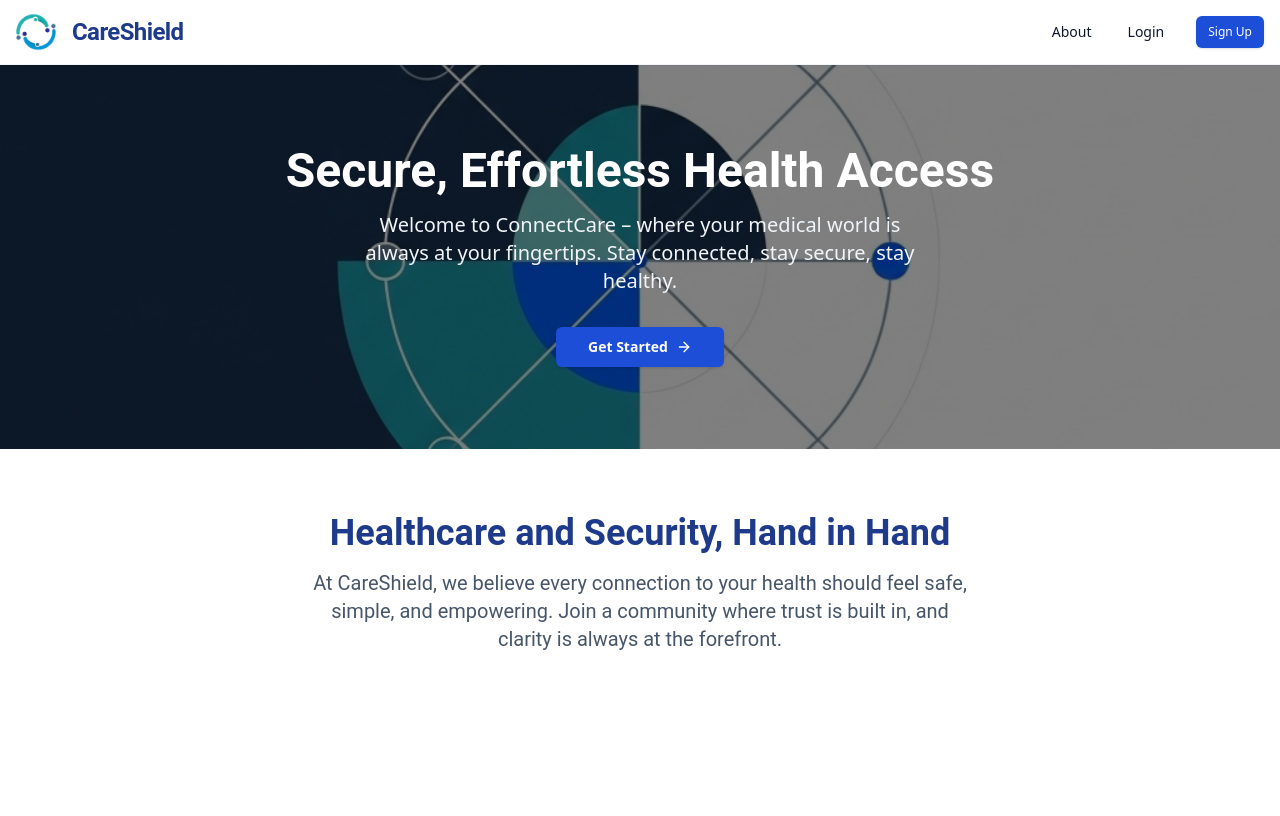
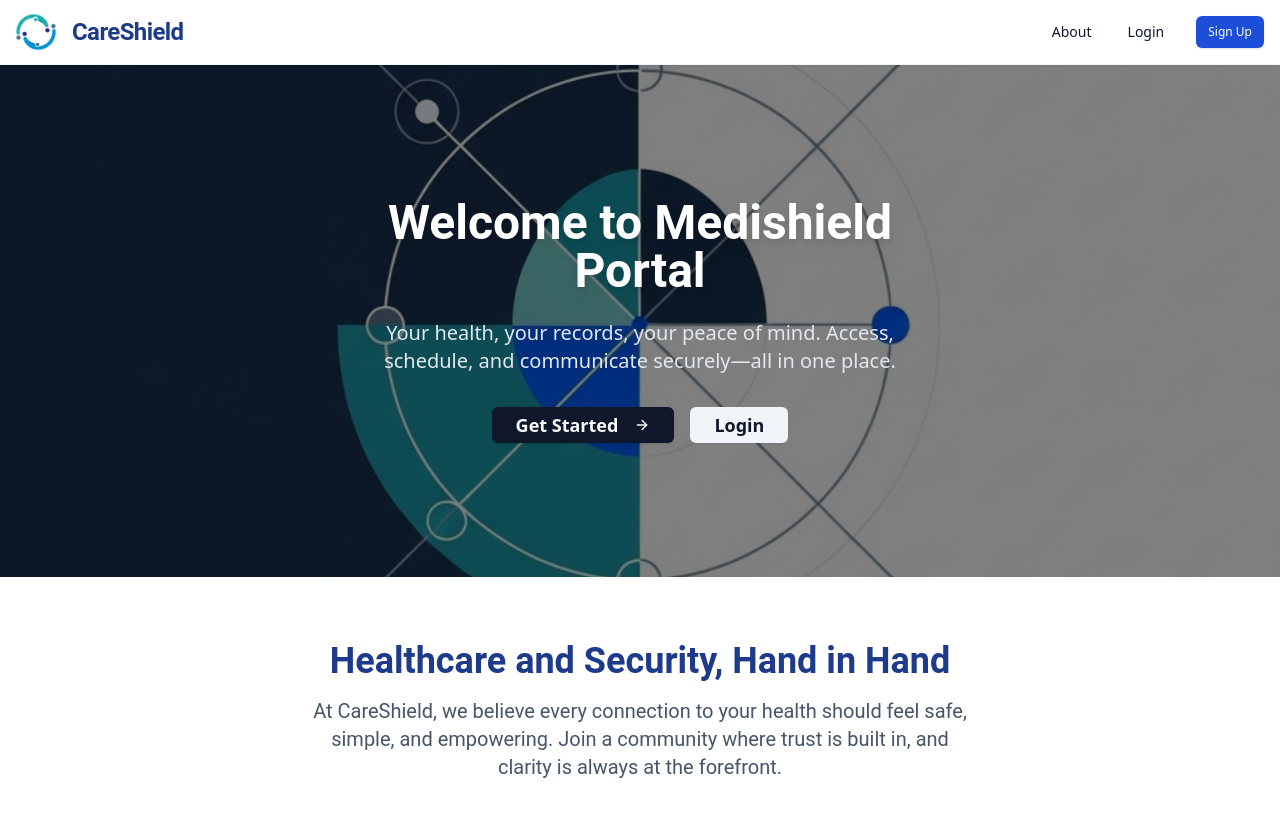
Before and after one commit to Collin-Test-Quome-Org/create-a-comprehensive-hipaa-compliant-patient-por-00ec075e-c3cbda37, a React (Vite) app in the folder frontend/: page / in a window 1280 px wide. Shown: the top 816 px of the page. Built offline with nearby package versions, Linux system fonts and the light colour scheme.

Commit message:
Add Hero, DashboardCard, RecentMessages and HomePage with brand UX and mock data.

```diff
--- /dev/null
+++ b/frontend/src/components/DashboardCard.tsx
@@ -0,0 +1,26 @@
+import { motion } from 'framer-motion'
+import { Card, CardHeader, CardTitle, CardContent } from '@/components/ui/card'
+import { cn } from '@/lib/utils'
+
+export function DashboardCard({ icon, title, count, description, className }: {
+  icon: React.ReactNode,
+  title: string,
+  count?: number | string,
+  description: string,
+  className?: string
+}) {
+  return (
+    <motion.div initial={{ opacity: 0, y: 30 }} animate={{ opacity: 1, y: 0 }} transition={{ duration: 0.4 }}>
+      <Card className={cn("shadow-lg border-primary/20 transition-transform hover:scale-[1.03]", className)}>
+        <CardHeader className="flex flex-row items-center gap-4 pb-2">
+          <div className="bg-primary/10 rounded-lg p-3 text-primary">{icon}</div>
+          <CardTitle className="text-2xl font-bold tracking-tight">{title}</CardTitle>
+        </CardHeader>
+        <CardContent className="pt-1">
+          {count !== undefined && <div className="text-4xl font-bold mb-1">{count}</div>}
+          <div className="text-slate-600 text-base">{description}</div>
+        </CardContent>
+      </Card>
+    </motion.div>
+  )
+}
--- a/frontend/src/components/Hero.tsx
+++ b/frontend/src/components/Hero.tsx
@@ -1,47 +1,47 @@
-import { motion } from 'framer-motion';
-import { Button } from '@/components/ui/button';
-import { ArrowRight } from 'lucide-react';
-import { Link } from 'react-router-dom';
+import { motion } from 'framer-motion'
+import { Button } from '@/components/ui/button'
+import { ArrowRight } from 'lucide-react'
+import { Link } from 'react-router-dom'
 
 export function Hero() {
   return (
-    <motion.section
-      className="relative w-full bg-cover bg-center h-96"
-      style={{ backgroundImage: `url('/branding/assets/hero-0.png')` }}
-      initial={{ opacity: 0, y: 30 }}
-      animate={{ opacity: 1, y: 0 }}
-      transition={{ duration: 0.8 }}
-    >
-      <div className="absolute inset-0 bg-black bg-opacity-50 flex flex-col items-center justify-center text-center px-4">
+    <section className="relative w-full h-[32rem] flex items-center justify-center bg-cover bg-center" style={{ backgroundImage: "url('/branding/assets/hero-0.png')" }}>
+      <div className="absolute inset-0 bg-black/50 z-0" />
+      <div className="relative z-10 flex flex-col items-center justify-center text-center max-w-xl mx-auto px-4">
         <motion.h1
-          className="text-4xl md:text-5xl font-bold text-white mb-4 font-['Roboto']"
           initial={{ opacity: 0, y: 40 }}
           animate={{ opacity: 1, y: 0 }}
-          transition={{ delay: 0.4, duration: 0.7 }}
+          transition={{ duration: 0.8 }}
+          className="font-['Roboto'] font-bold text-4xl md:text-5xl text-white mb-6 drop-shadow-lg"
         >
-          Secure, Effortless Health Access
+          Welcome to Medishield Portal
         </motion.h1>
         <motion.p
-          className="text-lg md:text-xl text-slate-100 mb-8 max-w-xl mx-auto"
-          initial={{ opacity: 0, y: 40 }}
+          initial={{ opacity: 0, y: 20 }}
           animate={{ opacity: 1, y: 0 }}
-          transition={{ delay: 0.8, duration: 0.7 }}
+          transition={{ delay: 0.3, duration: 0.7 }}
+          className="text-lg md:text-xl text-slate-200 mb-8"
         >
-          Welcome to ConnectCare – where your medical world is always at your fingertips. Stay connected, stay secure, stay healthy.
+          Your health, your records, your peace of mind. Access, schedule, and communicate securely—all in one place.
         </motion.p>
         <motion.div
-          initial={{ opacity: 0, y: 20 }}
-          animate={{ opacity: 1, y: 0 }}
-          transition={{ delay: 1.1, duration: 0.6 }}
+          initial={{ opacity: 0, scale: 0.95 }}
+          animate={{ opacity: 1, scale: 1 }}
+          transition={{ delay: 0.6, duration: 0.6 }}
+          className="flex gap-4"
         >
-          <Button asChild id="cta-get-started" size="lg" className="bg-blue-700 hover:bg-blue-800 text-white font-bold">
-            <Link to="/signup" className="flex items-center gap-2">
-              Get Started
-              <ArrowRight size={20} />
+          <Button asChild id="cta-get-started" className="text-lg px-6 py-3 font-semibold bg-primary hover:bg-primary/90">
+            <Link to="/signup">
+              Get Started <ArrowRight className="ml-2 w-5 h-5" />
+            </Link>
+          </Button>
+          <Button asChild id="cta-login" variant="secondary" className="text-lg px-6 py-3 font-semibold">
+            <Link to="/login">
+              Login
             </Link>
           </Button>
         </motion.div>
       </div>
-    </motion.section>
-  );
+    </section>
+  )
 }
--- /dev/null
+++ b/frontend/src/components/RecentMessages.tsx
@@ -0,0 +1,42 @@
+import { Card, CardHeader, CardContent } from '@/components/ui/card'
+import { MessageSquare } from 'lucide-react'
+
+const mockMessages = [
+  {
+    sender: 'Dr. A. Taylor',
+    message: 'Your lab results are now available. Please review them at your convenience.',
+    date: '2024-06-05',
+  },
+  {
+    sender: 'Clinic Reception',
+    message: 'Reminder: Your upcoming appointment is on June 10 at 10:30 AM.',
+    date: '2024-06-02',
+  },
+  {
+    sender: 'Pharmacy',
+    message: 'Your prescription refill is ready for pickup.',
+    date: '2024-05-30',
+  },
+]
+
+export function RecentMessages() {
+  return (
+    <Card className="shadow-md h-full">
+      <CardHeader className="flex flex-row items-center gap-2 pb-2">
+        <MessageSquare className="text-primary" />
+        <span className="font-semibold text-lg">Recent Messages</span>
+      </CardHeader>
+      <CardContent>
+        <ul className="divide-y divide-slate-200">
+          {mockMessages.map((msg, idx) => (
+            <li key={idx} className="py-2">
+              <div className="text-slate-800 font-medium">{msg.sender}</div>
+              <div className="text-slate-600 text-sm">{msg.message}</div>
+              <div className="text-slate-400 text-xs mt-1">{msg.date}</div>
+            </li>
+          ))}
+        </ul>
+      </CardContent>
+    </Card>
+  )
+}
--- a/frontend/src/pages/HomePage.tsx
+++ b/frontend/src/pages/HomePage.tsx
@@ -1,19 +1,55 @@
-import { Hero } from '@/components/Hero';
-import { FeatureGrid } from '@/components/FeatureGrid';
-import { Footer } from '@/components/Footer';
+import { Hero } from '@/components/Hero'
+import { DashboardCard } from '@/components/DashboardCard'
+import { RecentMessages } from '@/components/RecentMessages'
+import { CalendarCheck, FileText, ClipboardCheck, MessageCircle } from 'lucide-react'
+import { motion } from 'framer-motion'
+import { Button } from '@/components/ui/button'
+import { Link } from 'react-router-dom'
 
 export function HomePage() {
+  // Example mock stats
+  const stats = [
+    {
+      icon: <CalendarCheck className="w-8 h-8" />, title: 'Appointments', count: 3, description: 'Upcoming visits scheduled', link: '/appointments'
+    },
+    {
+      icon: <FileText className="w-8 h-8" />, title: 'Medical Records', count: 12, description: 'Records securely stored', link: '/medical-records'
+    },
+    {
+      icon: <ClipboardCheck className="w-8 h-8" />, title: 'Prescriptions', count: 2, description: 'Active medications', link: '/prescriptions'
+    },
+    {
+      icon: <MessageCircle className="w-8 h-8" />, title: 'Messages', count: 5, description: 'Unread messages', link: '/messaging'
+    },
+  ]
+
   return (
-    <main className="bg-slate-50 min-h-screen">
+    <main className="min-h-screen bg-slate-50">
       <Hero />
-      <section className="max-w-4xl mx-auto pt-12 pb-4 px-4 text-center">
-        <h2 className="text-3xl font-bold font-['Roboto'] text-blue-900 mb-3">Your Health, Connected</h2>
-        <p className="text-lg text-slate-600">
-          ConnectCare is your trusted digital health companion. Effortlessly access your medical records, book appointments, manage prescriptions, and stay in touch with your care team—all from a single, secure hub. Wellness, made simple and secure.
-        </p>
+      <section className="max-w-6xl mx-auto px-4 py-16">
+        <motion.h2 initial={{ opacity: 0, y: 30 }} animate={{ opacity: 1, y: 0 }} transition={{ duration: 0.7 }} className="font-['Roboto'] text-3xl md:text-4xl font-bold mb-8 text-primary">
+          Welcome back to Medishield Portal
+        </motion.h2>
+        <div className="grid grid-cols-1 md:grid-cols-2 lg:grid-cols-4 gap-6 mb-12">
+          {stats.map((stat, idx) => (
+            <Link to={stat.link} key={stat.title} className="block focus:outline-none">
+              <DashboardCard {...stat} />
+            </Link>
+          ))}
+        </div>
+        <div className="grid grid-cols-1 md:grid-cols-2 gap-8 items-start">
+          <RecentMessages />
+          <motion.div initial={{ opacity: 0, x: 40 }} animate={{ opacity: 1, x: 0 }} transition={{ delay: 0.2 }} className="bg-primary/5 rounded-lg p-8 shadow-md flex flex-col items-center justify-center">
+            <h3 className="text-xl font-bold mb-2 text-primary">"Your Health, Our Priority."</h3>
+            <p className="text-slate-700 mb-6 text-center">At Medishield Portal, we believe in empowering you with tools to take charge of your health journey—securely, simply, and on your terms.</p>
+            <Button asChild id="explore-medical-records" className="bg-primary">
+              <Link to="/medical-records">
+                Explore Your Medical Records
+              </Link>
+            </Button>
+          </motion.div>
+        </div>
       </section>
-      <FeatureGrid />
-      <Footer />
     </main>
-  );
+  )
 }
```
